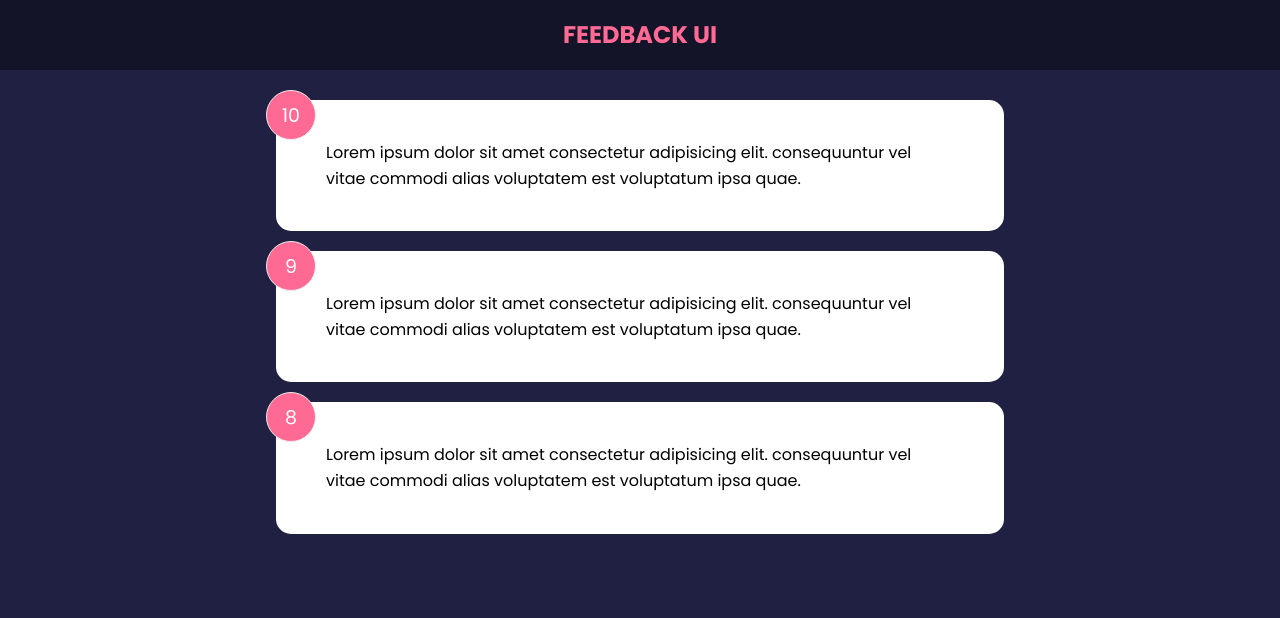
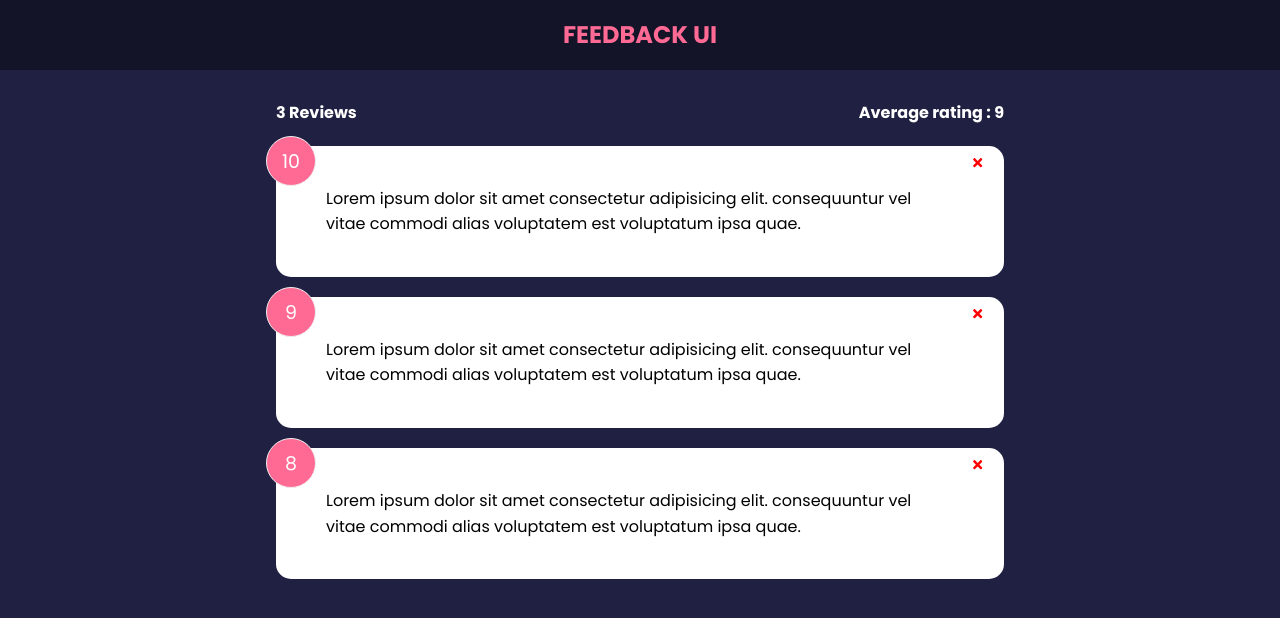
Before and after one commit to vermarahul86/feedback-app, a React (Create React App) app: page / in a window 1280 px wide. Shown: the top 618 px of the page. Built offline with nearby package versions, Linux system fonts and the light colour scheme; the HTML template or start-up script is replaced by a standard one.

Commit message:
08.02.2023 - Average out the feedback post Prop drilling.

```diff
--- a/package.json
+++ b/package.json
@@ -8,6 +8,7 @@
     "@testing-library/user-event": "^13.5.0",
     "react": "^18.2.0",
     "react-dom": "^18.2.0",
+    "react-icons": "^4.7.1",
     "react-scripts": "5.0.1",
     "web-vitals": "^2.1.4"
   },
--- a/src/App.js
+++ b/src/App.js
@@ -3,16 +3,23 @@
 import Header from "./components/Header"
 import { useState } from "react"
 import FeedbackData from './data/FeedbackData'
+import FeedbackStats from "./components/FeedbackStats"
 
 function App(){
 
     const[feedbackState, setFeedbackState] = useState(FeedbackData)
 
+    const deleteFeedback = (id)=> {
+        if(window.confirm("Are you sure?")){
+            setFeedbackState(feedbackState.filter((item)=> item.id!==id))
+        }
+    }
 return(
     <>
         <Header/>
         <div className="container">
-           <FeedbackList feedback={feedbackState}/>
+            <FeedbackStats feedback={feedbackState}/>
+            <FeedbackList feedback={feedbackState} handleDelete={deleteFeedback}/>
         </div>
     </>
 )
--- a/src/components/FeedbackItem.jsx
+++ b/src/components/FeedbackItem.jsx
@@ -1,20 +1,25 @@
+import {FaTimes} from 'react-icons/fa'
 //import { useState } from "react"
 import Card from "./shared/Card"
 import PropTypes  from 'prop-types'
 
 
-function FeedbackItem({item}){
+function FeedbackItem({item, handleDelete}){
 
     /*
     const[rating, setRating] = useState(7)
     const[text, setText] = useState('This is an example of the feedback item.')
 */
+
+    /*const handleClick = (id) => {
+        console.log('delete id is ' + id)
+    }*/
+
     return(
         <Card>
             <div className="num-display">{item.rating}</div>
-            <div className="text-display">
-                {item.text}
-            </div>
+            <button className='close' onClick={()=> handleDelete(item.id)}><FaTimes color='red'/></button>
+            <div className="text-display">{item.text}</div>
         </Card>
     )
 
--- a/src/components/FeedbackList.jsx
+++ b/src/components/FeedbackList.jsx
@@ -2,7 +2,7 @@
 import PropTypes  from 'prop-types'
 
 
-function FeedbackList({feedback}){
+function FeedbackList({feedback, handleDelete}){
 
     if(!feedback || feedback.length === 0){
         <p>No feedback yet</p>
@@ -12,7 +12,9 @@
         {
             feedback.map(
                 (itemResult) => (
-                    <FeedbackItem key={itemResult.id} item={itemResult}/>
+                    <FeedbackItem
+                        key={itemResult.id} item={itemResult}
+                        handleDelete={handleDelete}/>
                 )
             )
         }
--- /dev/null
+++ b/src/components/FeedbackStats.jsx
@@ -0,0 +1,27 @@
+import PropTypes  from 'prop-types'
+
+function FeedbackStats({feedback}){
+
+    //High array function..!
+    let average = feedback.reduce((acc, cur) => {
+        return acc + cur.rating
+    }, 0) / feedback.length
+
+    console.log(average)
+
+    average = average.toFixed(1).replace(/[.,]0$/,'')
+
+    return(
+        <div className="feedback-stats">
+            <h4>{feedback.length} Reviews</h4>
+            <h4>Average rating : {isNaN(average) ? 0 : average}</h4>
+        </div>
+    )
+
+}
+
+FeedbackStats.propTypes = {
+    feedback : PropTypes.array.isRequired
+}
+
+export default FeedbackStats
```
Also changed, not shown: 1 other file (tests, documents, lock files or other folders).
